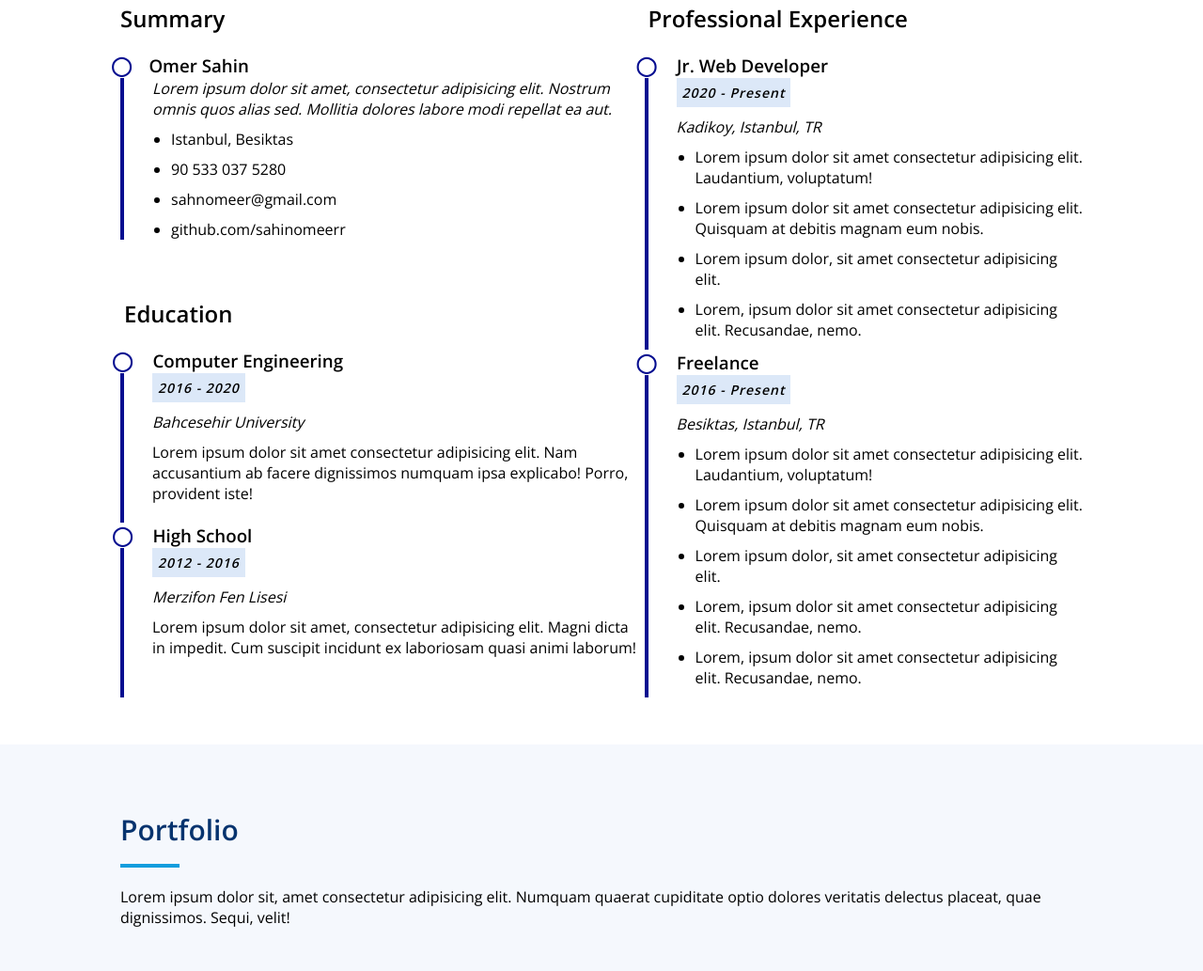
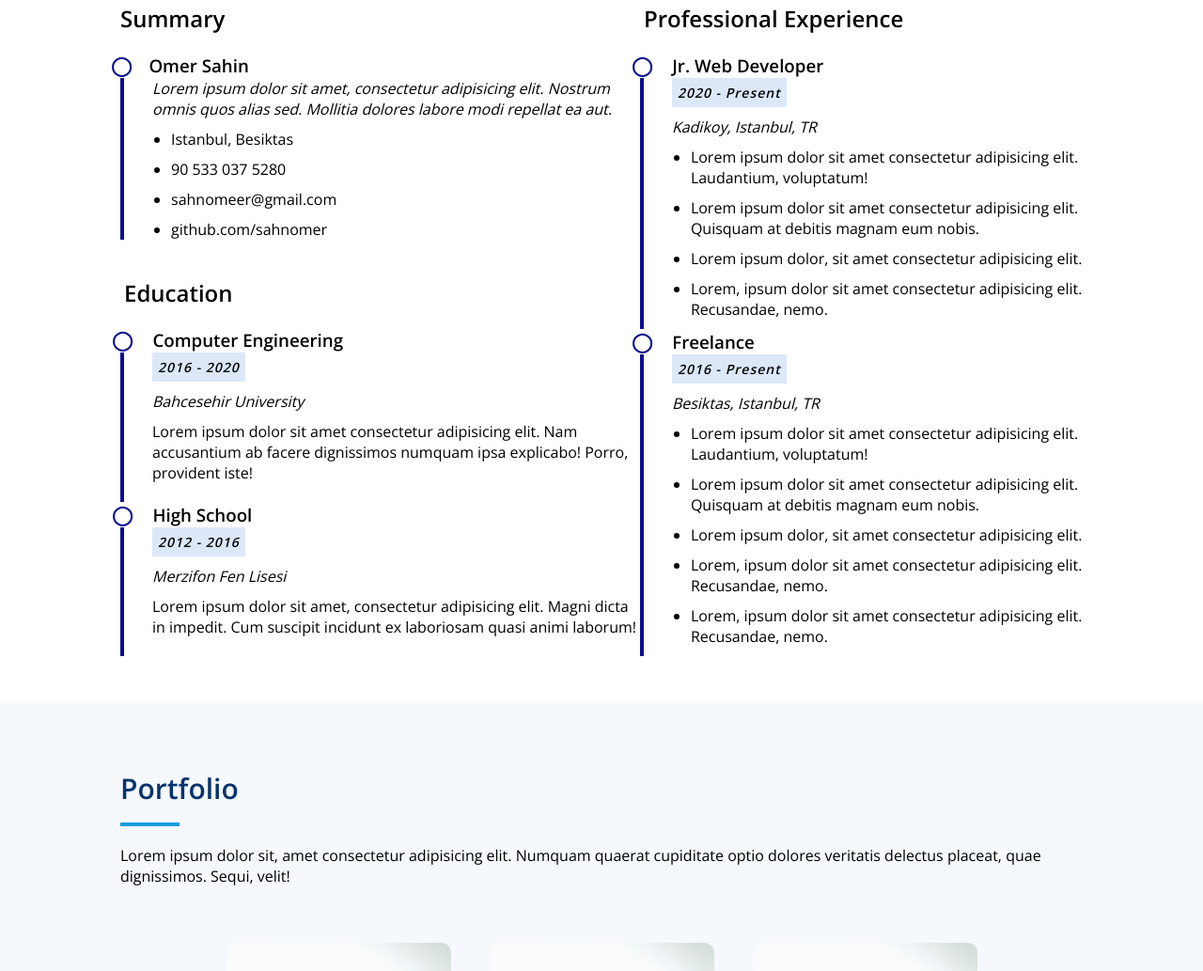
Before and after one commit to sahinomeerr-test/resume, a plain HTML site: page index.html in a window 1280 px wide. Shown: the part 3209-4242 px from the top of the page at 94% size. Drawn offline with nearby package versions, Linux system fonts and the light colour scheme; a web font is replaced by a local one.

Commit message:
updated github accoutn username

```diff
--- a/index.html
+++ b/index.html
@@ -21,7 +21,7 @@
           <h2>Omer Sahin</h2>
           <ul>
             <li>
-              <a href="https://github.com/sahinomeerr" target="_blank"
+              <a href="https://github.com/sahnomer" target="_blank"
                 ><img src="images/github-svgrepo-com.svg" alt="github icon"
               /></a>
             </li>
@@ -389,7 +389,7 @@
                         sahnomeer@gmail.com
                       </li>
                       <li class="card-content-list-item">
-                        github.com/sahinomeerr
+                        github.com/sahnomer
                       </li>
                     </ul>
                   </div>
```
